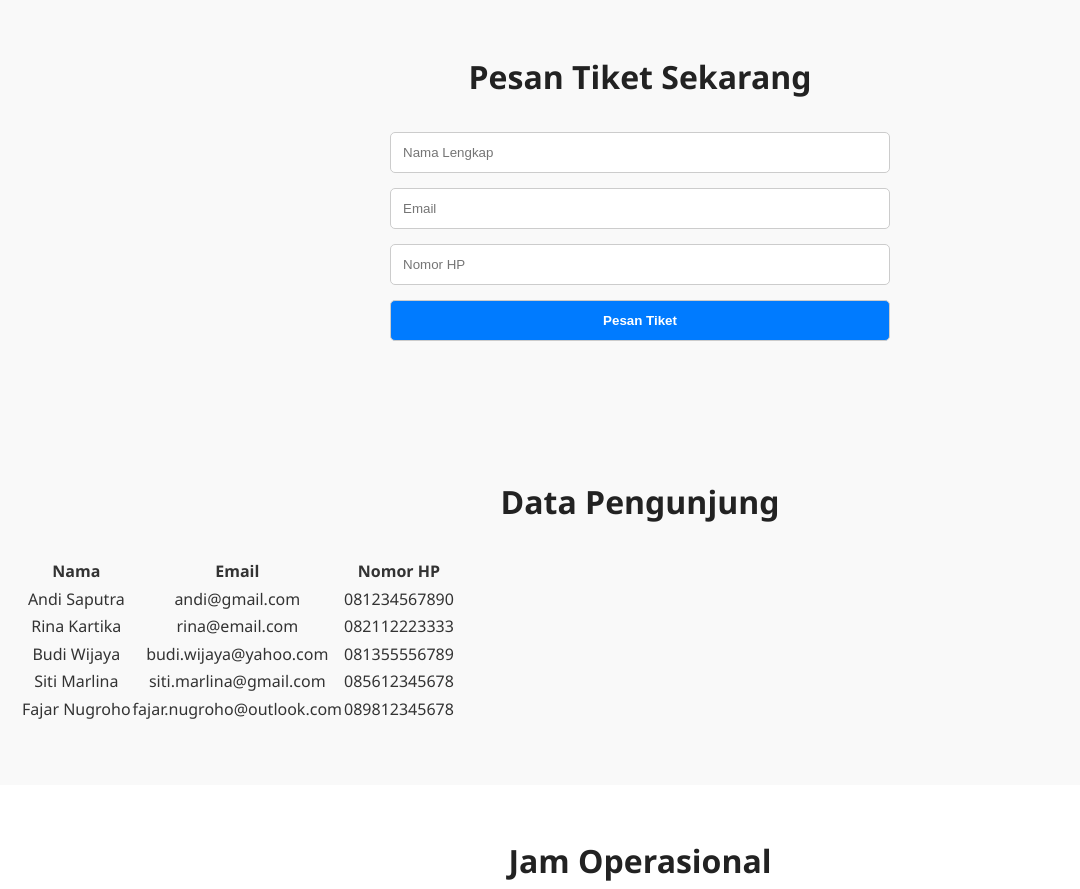
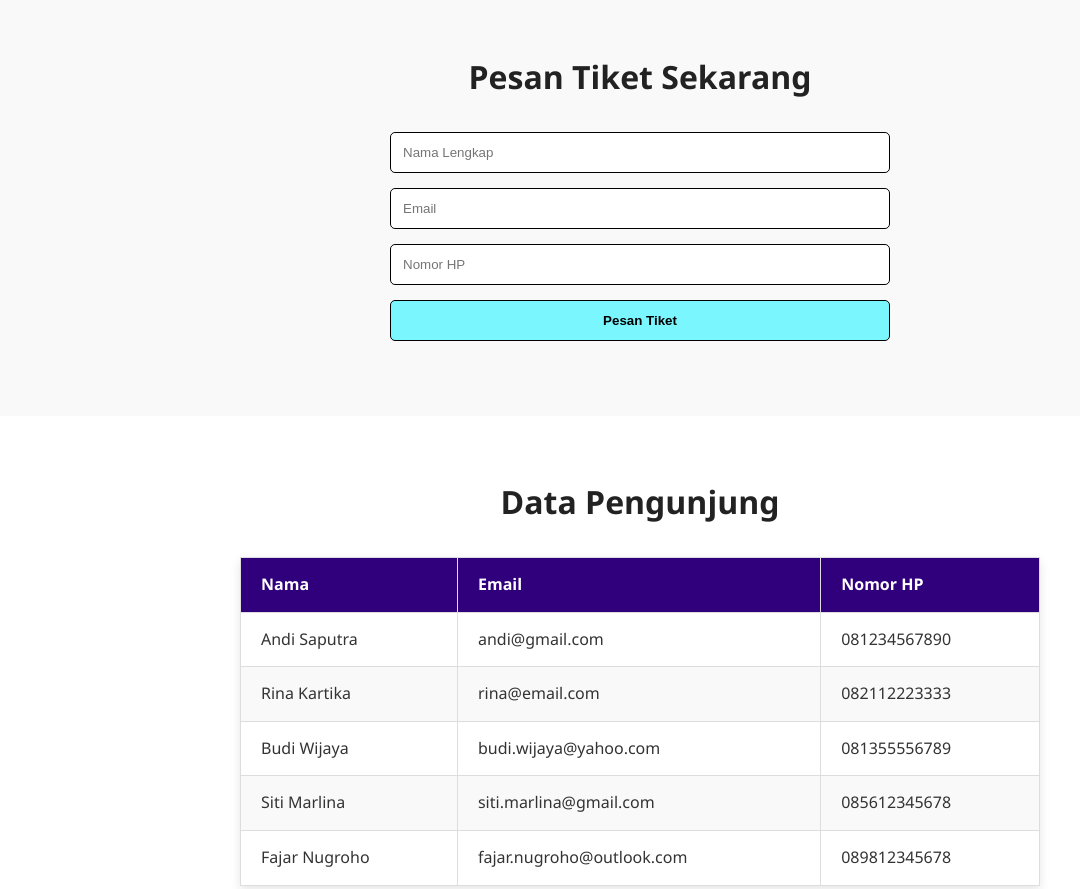
Before and after one commit to Superfeatz/Tugas-Landing-Page, a plain HTML site: page Landing Page/index.html in a window 1280 px wide. Shown: the part 3080-3969 px from the top of the page, without its empty margins (0-1080 px from the left). Drawn offline with Linux system fonts and the light colour scheme.

Commit message:
Update style.css

```diff
--- a/Landing Page/style.css
+++ b/Landing Page/style.css
@@ -167,19 +167,19 @@ form input, form button {
   width: 100%;
   padding: 12px;
   margin-bottom: 15px;
-  border: 1px solid #ccc;
+  border: 1px solid #000000;
   border-radius: 5px;
 }
 
 form button {
-  background-color: #007bff;
-  color: white;
+  background-color: #7af6ff;
+  color: rgb(0, 0, 0);
   font-weight: bold;
   cursor: pointer;
 }
 
 form button:hover {
-  background-color: #0056b3;
+  background-color: #0099ff;
 }
 
 /* FAQ Section */
@@ -189,13 +189,13 @@ form button:hover {
   text-align: left;
   background: #fff;
   padding: 20px;
-  border-left: 5px solid #007bff;
+  border-left: 5px solid #d9ff00;
   box-shadow: 0 2px 4px rgba(0,0,0,0.05);
 }
 
 .faq-item h4 {
   margin-bottom: 10px;
-  color: #007bff;
+  color: #000000;
 }
 
 /* Footer */
@@ -245,3 +245,45 @@ footer a:hover {
   border-radius: 10px;
   margin: 10px;
 }
+
+/* Tabel Data Pengunjung */
+.table-section {
+  padding: 60px 20px;
+  text-align: center;
+  background-color: #ffffff;
+}
+
+.table-section h2 {
+  margin-bottom: 30px;
+  font-size: 2em;
+  color: #222;
+}
+
+#visitorTable {
+  width: 100%;
+  max-width: 800px;
+  margin: 0 auto;
+  border-collapse: collapse;
+  box-shadow: 0 4px 10px rgba(0, 0, 0, 0.1);
+}
+
+#visitorTable thead {
+  background-color: #30007c;
+  color: #fff;
+}
+
+#visitorTable th,
+#visitorTable td {
+  padding: 14px 20px;
+  border: 1px solid #ddd;
+  text-align: left;
+  font-size: 16px;
+}
+
+#visitorTable tbody tr:nth-child(even) {
+  background-color: #f9f9f9;
+}
+
+#visitorTable tbody tr:hover {
+  background-color: #f1f1f1;
+}
```
